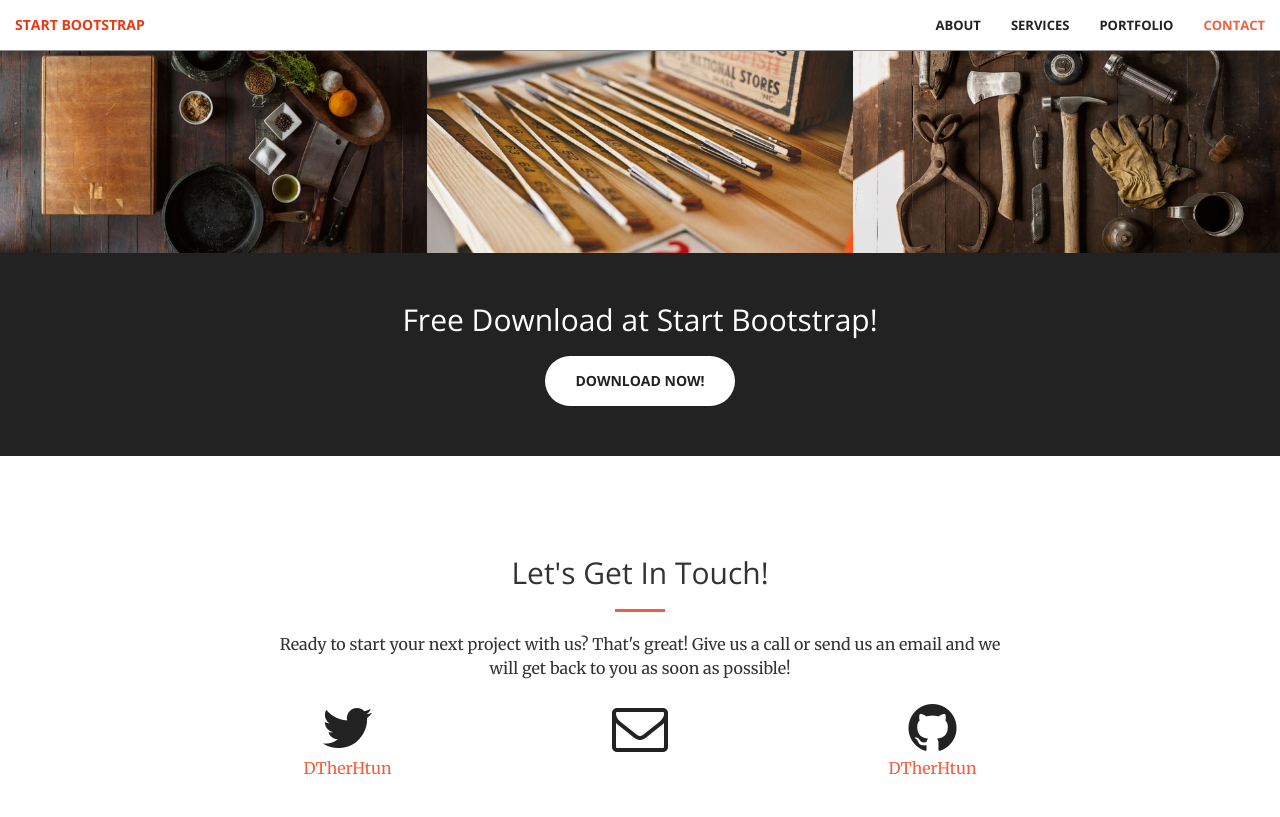
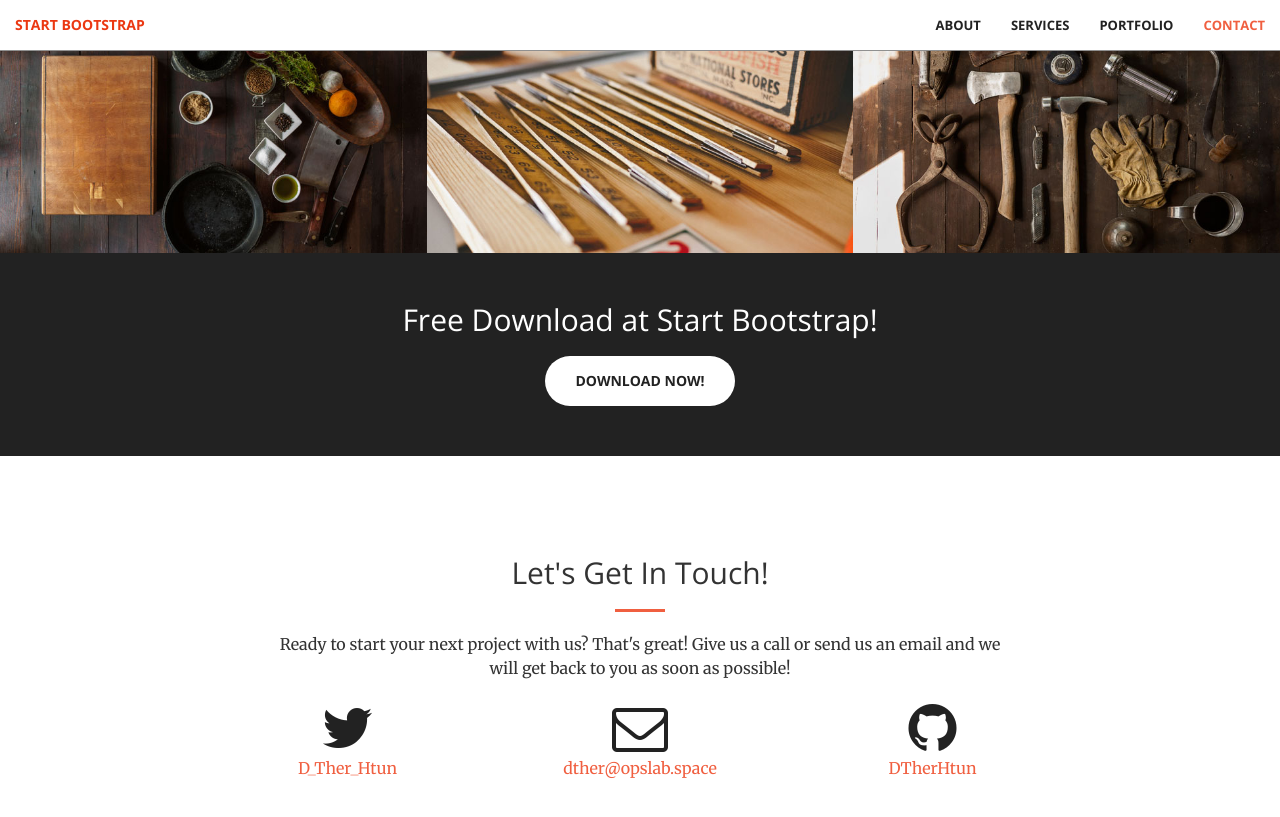
Before and after one commit to OPSLAB/creative-theme-jekyll, a Jekyll site: the page built from index.html, in a window 1280 px wide and 900 px high, scrolled down 1981 px. Shown: the top 817 px of the window. Built offline with Jekyll 4.4.1, drawn with Linux system fonts in a browser that asks for light colours.

```diff
--- a/_config.yml
+++ b/_config.yml
@@ -1,11 +1,11 @@
 # Site settings
-title:
-email:
+title: Prolog
+email: dther@opslab.space
 description: > # this means to ignore newlines until "baseurl:"
 baseurl: "" # the subpath of your site, e.g. /blog/
 url: "" # the base hostname & protocol for your site
 
-twitter_username: DTherHtun
+twitter_username: D_Ther_Htun
 github_username: DTherHtun
 
 # Build settings
```
Also changed, not shown: img/header.jpg, img/map.png (added), img/old.jpg (added).
